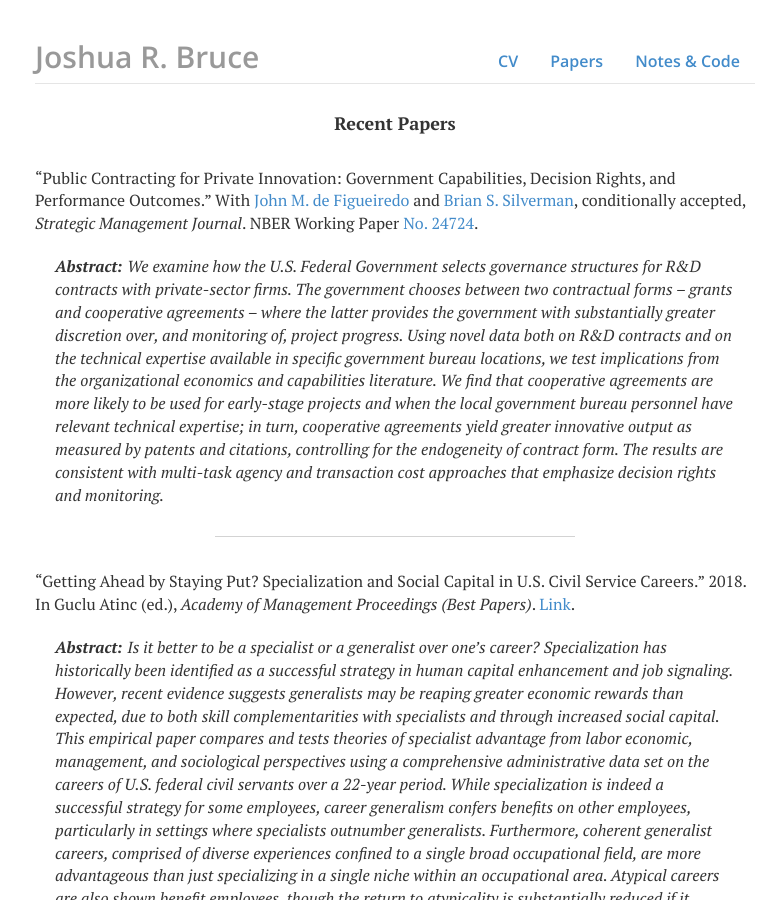
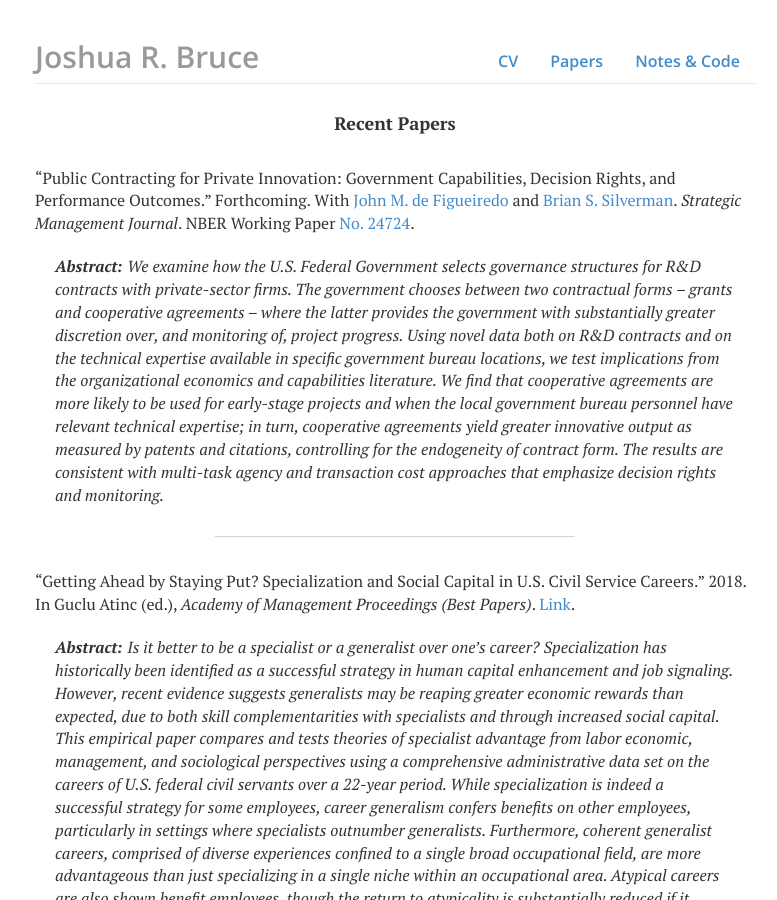
Before and after one commit to joshuarbruce/joshuarbruce.github.io, a Jekyll site: the page built from papers/index.html, in a window 1280 px wide and 900 px high. Shown: the whole window, without its empty margins (245-1022 px from the left). Built offline with Jekyll 4.4.1, drawn with Linux system fonts in a browser that asks for light colours; nearby versions of some CDN libraries.

Commit message:
update papers

```diff
--- a/papers/index.html
+++ b/papers/index.html
@@ -8,7 +8,7 @@
 
 	<center><h4>Recent Papers</h4></center>
 	<br>
-  	<p>&ldquo;Public Contracting for Private Innovation: Government Capabilities, Decision Rights, and Performance Outcomes.&rdquo; With <a href="https://law.duke.edu/fac/defigueiredo/" target="_blank">John M. de Figueiredo</a> and <a href="http://www.rotman.utoronto.ca/FacultyAndResearch/Faculty/FacultyBios/Silverman" target="_blank">Brian S. Silverman</a>, conditionally accepted, <i>Strategic Management Journal</i>. NBER Working Paper <a href="https://www.nber.org/papers/w24724" target="_blank">No. 24724</a>.</p>
+  	<p>&ldquo;Public Contracting for Private Innovation: Government Capabilities, Decision Rights, and Performance Outcomes.&rdquo; Forthcoming. With <a href="https://law.duke.edu/fac/defigueiredo/" target="_blank">John M. de Figueiredo</a> and <a href="http://www.rotman.utoronto.ca/FacultyAndResearch/Faculty/FacultyBios/Silverman" target="_blank">Brian S. Silverman</a>. <i>Strategic Management Journal</i>. NBER Working Paper <a href="https://www.nber.org/papers/w24724" target="_blank">No. 24724</a>.</p>
 
 	<blockquote style="border-left:none"><i><b>Abstract: </b>We examine how the U.S. Federal Government selects governance structures for R&amp;D contracts with private-sector firms. The government chooses between two contractual forms – grants and cooperative agreements – where the latter provides the government with substantially greater discretion over, and monitoring of, project progress. Using novel data both on R&amp;D contracts and on the technical expertise available in specific government bureau locations, we test implications from the organizational economics and capabilities literature. We find that cooperative agreements are more likely to be used for early-stage projects and when the local government bureau personnel have relevant technical expertise; in turn, cooperative agreements yield greater innovative output as measured by patents and citations, controlling for the endogeneity of contract form. The results are consistent with multi-task agency and transaction cost approaches that emphasize decision rights and monitoring.</i></blockquote>
 
```
